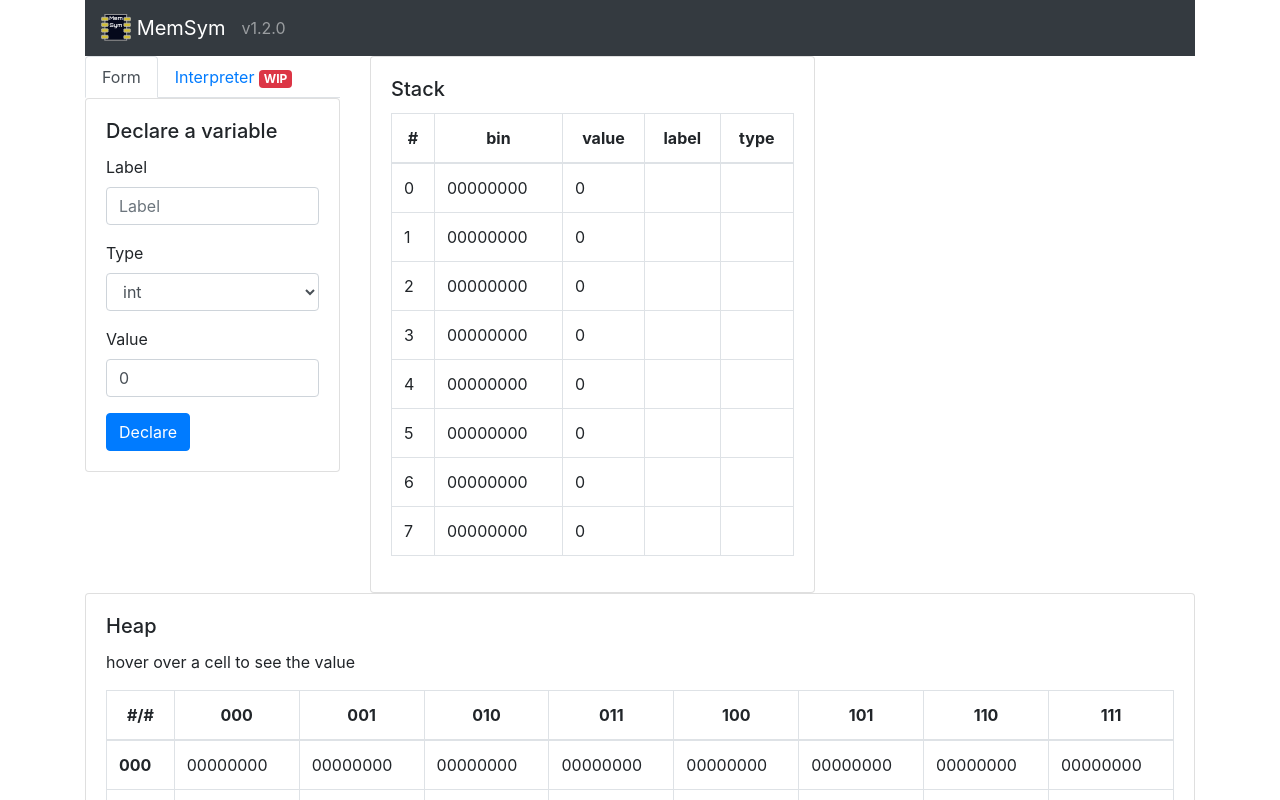
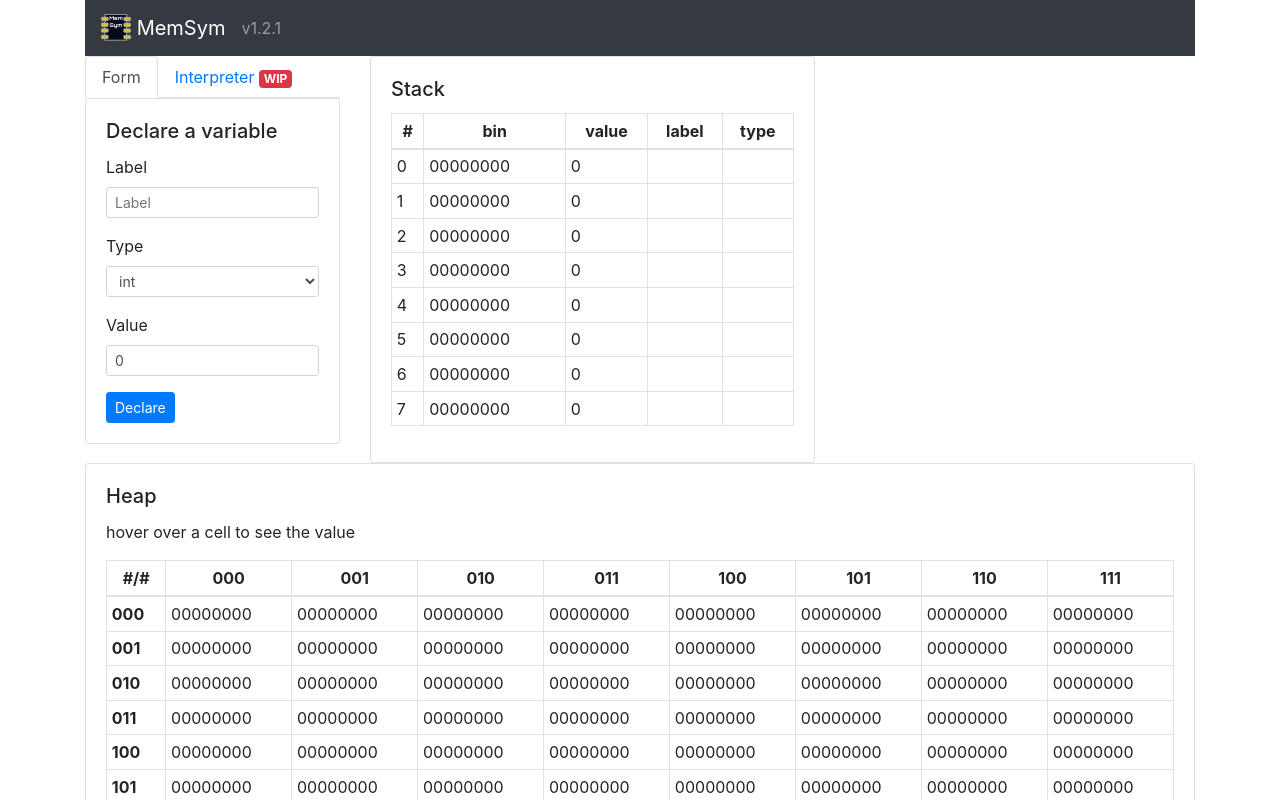
Before and after one commit to zak0zak0/memsym, a React (Create React App) app: page / in a window 1280 px wide. Shown: the top 800 px of the page. Built offline with nearby package versions, Linux system fonts and the light colour scheme.

Commit message:
make cantrols smaller

```diff
--- a/package.json
+++ b/package.json
@@ -1,6 +1,6 @@
 {
   "name": "mem-sim",
-  "version": "1.2.0",
+  "version": "1.2.1",
   "private": true,
   "dependencies": {
     "@testing-library/jest-dom": "^5.11.6",
--- a/src/components/form.js
+++ b/src/components/form.js
@@ -72,14 +72,14 @@ export const RecordForm = () => {
     <Form>
       <FormGroup>
         <Form.Label>Label</Form.Label>
-        <Form.Control value={name} onChange={e => setName(e.target.value)} name="name" type="text" placeholder="Label" isInvalid={!nameFb.valid} />
+        <Form.Control size="sm" value={name} onChange={e => setName(e.target.value)} name="name" type="text" placeholder="Label" isInvalid={!nameFb.valid} />
         <Form.Control.Feedback type="invalid">
           {nameFb.message}
         </Form.Control.Feedback>
       </FormGroup>
       <FormGroup>
         <Form.Label>Type</Form.Label>
-        <Form.Control as="select" name="type" value={type} onChange={(e => setType(e.target.value))}>
+        <Form.Control size="sm" as="select" name="type" value={type} onChange={(e => setType(e.target.value))}>
           <option value={DataType.INT}>int</option>
           <option value={DataType.CHAR}>char</option>
           <option value={DataType.BOOL}>bool</option>
@@ -89,14 +89,14 @@ export const RecordForm = () => {
       <FormGroup>
         <Form.Label>Value</Form.Label>
         {+type === DataType.BOOL && (
-          <Form.Control as="select" name="value" value={value} onChange={(e => setValue(e.target.value))}>
+          <Form.Control size="sm" as="select" name="value" value={value} onChange={(e => setValue(e.target.value))}>
             <option value="true">true</option>
             <option value="false">false</option>
           </Form.Control>)
         }
         {+type !== DataType.BOOL && (
           <>
-            <Form.Control value={value} onChange={e => setValue(e.target.value)} name="value" type="text" placeholder="Value" isInvalid={!valueFb.valid} />
+            <Form.Control size="sm" value={value} onChange={e => setValue(e.target.value)} name="value" type="text" placeholder="Value" isInvalid={!valueFb.valid} />
             <Form.Control.Feedback type="invalid">
               {valueFb.message}
             </Form.Control.Feedback>
@@ -105,7 +105,7 @@ export const RecordForm = () => {
       </FormGroup>
 
 
-      <Button variant="primary" type="button" onClick={onClick}>
+      <Button size="sm" variant="primary" type="button" onClick={onClick}>
         Declare
       </Button>
     </Form>
--- a/src/components/heapView.js
+++ b/src/components/heapView.js
@@ -18,7 +18,7 @@ export class HeapView extends React.Component {
         const rows = this.to2DimArray(heapData, rowsCount, colsCount);
         const header = Array.from(Array(colsCount).keys()).map(x => x.toString(2).padStart(3, '0'));
         return (
-            <Table bordered>
+            <Table bordered size="sm">
                 <thead>
                     <tr>
                         <th>#/#</th>
--- a/src/components/help/interpreterHelp.js
+++ b/src/components/help/interpreterHelp.js
@@ -10,7 +10,7 @@ export function InterpreterHelp({ show, handleClose }) {
     const [page, setPage] = useState(1);
 
     return (
-        <Modal show={show} onHide={handleClose}>
+        <Modal show={show} onHide={handleClose} size="sm">
             <Modal.Header closeButton>
                 <Modal.Title>Interpreter Help</Modal.Title>
             </Modal.Header>
@@ -19,7 +19,7 @@ export function InterpreterHelp({ show, handleClose }) {
             </Modal.Body>
             <Modal.Footer className="justify-content-between">
                 <Paginator active={page} onChange={x => setPage(x)} amount={helpPages.length} />
-                <Button variant="secondary" onClick={handleClose}>
+                <Button size="sm" variant="secondary" onClick={handleClose}>
                     Close
                 </Button>
             </Modal.Footer>
@@ -37,7 +37,7 @@ function Paginator({ active, onChange, amount }) {
         );
     }
     return (
-        <Pagination>
+        <Pagination size="sm">
             {items}
         </Pagination>
     )
--- a/src/components/interpreterView.js
+++ b/src/components/interpreterView.js
@@ -35,11 +35,11 @@ export function InterpreterView() {
         <Form>
             <FormGroup>
                 <Form.Label>Input a script and click the Run button</Form.Label>
-                <Form.Control as="textarea" rows={5} isInvalid={!textFb.valid} value={text} onChange={onTextChange} />
+                <Form.Control size="sm" as="textarea" rows={5} isInvalid={!textFb.valid} value={text} onChange={onTextChange} />
                 <Form.Control.Feedback type="invalid">{textFb.message}</Form.Control.Feedback>
             </FormGroup>
-            <Button variant="primary" type="button" onClick={onClick}>Run</Button> {' '}
-            <Button variant="link" size="sm" type="button" onClick={handleShow}>Help</Button>
+            <Button size="sm" variant="primary" type="button" onClick={onClick}>Run</Button> {' '}
+            <Button size="sm" variant="link" type="button" onClick={handleShow}>Help</Button>
             <InterpreterHelp show={show} handleClose={handleClose} />
         </Form>
     );
--- a/src/components/stackView.js
+++ b/src/components/stackView.js
@@ -15,7 +15,7 @@ export class StackView extends React.Component {
 
     renderBody = ({ records }) => {
         return (
-            <Table bordered>
+            <Table bordered size="sm">
                 <thead>
                     <tr>
                         <th>#</th>
```
Also changed, not shown: 1 other file (tests, documents, lock files or other folders).
